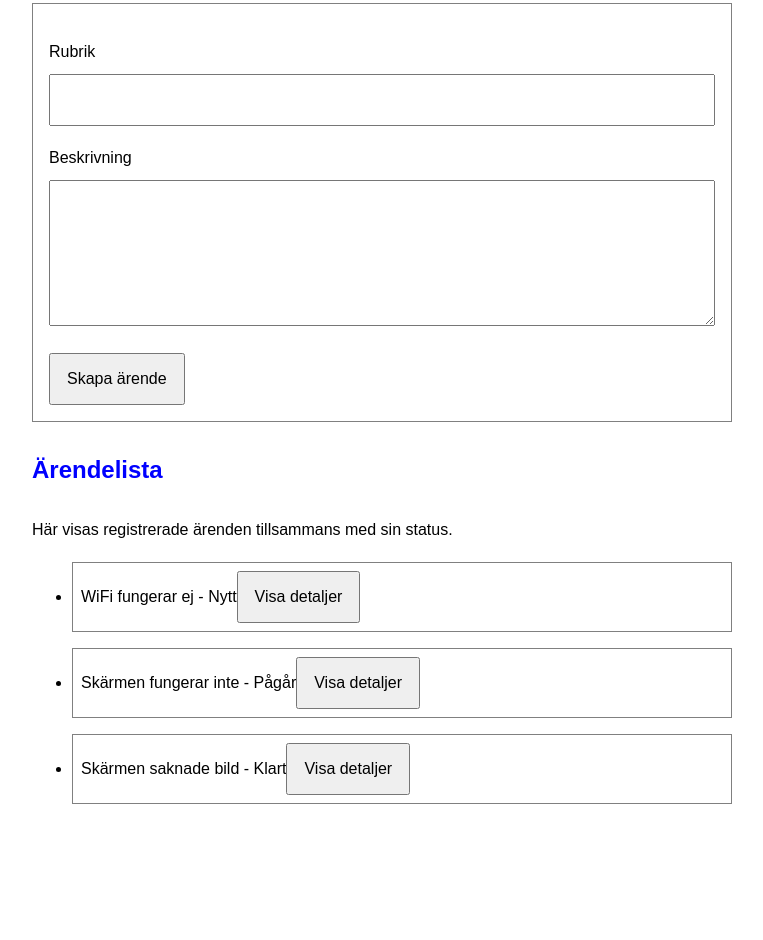
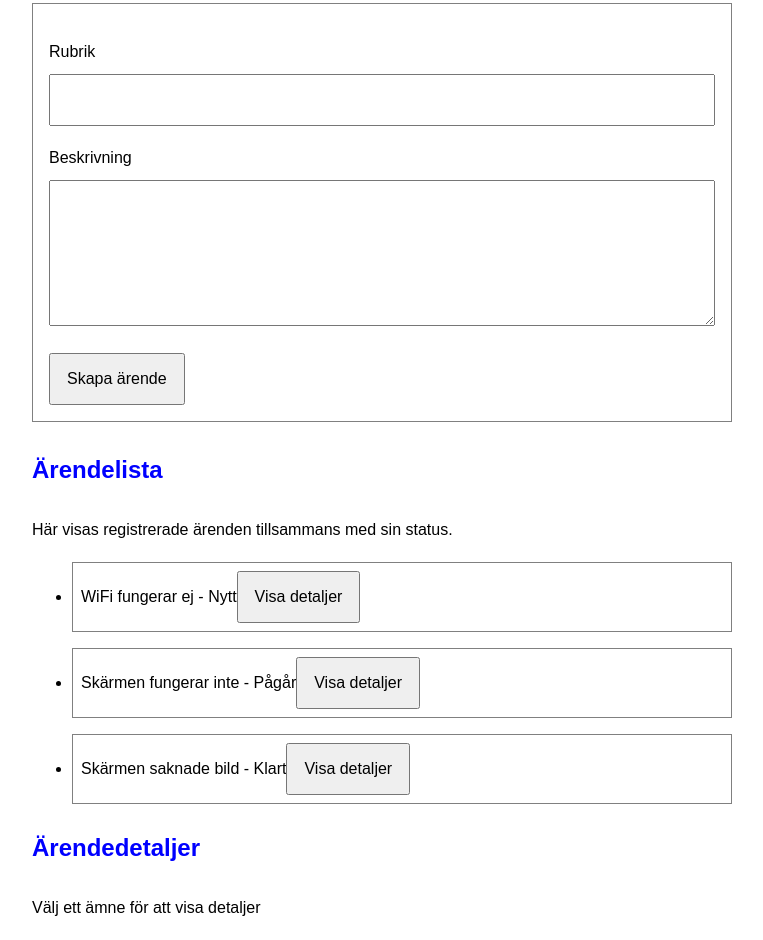
Before and after one commit to leoforsell/it-ticket-tracker, a plain HTML site: page public/index.html in a window 1280 px wide. Shown: the part 220-1160 px from the top of the page, without its empty margins (258-1021 px from the left). Before the commit the page ends 1040 px from the top, so only its background shows below. Drawn offline with Linux system fonts and the light colour scheme.

Commit message:
fix: add missing ticket container

```diff
--- a/public/index.html
+++ b/public/index.html
@@ -15,11 +15,11 @@
     <p>Här kan användaren ange en rubrik och beskriva sitt IT-problem.</p>
      <form>
       <p>
-        <label for ="ticket-title">Rubrik</label>
-        <input type ="text" id ="ticket-title" name="title"/>
+        <label for="ticket-title">Rubrik</label>
+        <input type="text" id="ticket-title" name="title"/>
       </p>
       <p>
-        <label for ="ticket-description">Beskrivning</label>
+        <label for="ticket-description">Beskrivning</label>
         <textarea
           id="ticket-description"
           name="description"
@@ -30,6 +30,10 @@
     <h2>Ärendelista</h2>
     <p>Här visas registrerade ärenden tillsammans med sin status.</p>
     <ul id="ticket-list"></ul>
+    <section id="ticket-details">
+      <h2>Ärendedetaljer</h2>
+      <p>Välj ett ämne för att visa detaljer</p>
+    </section>
   </main>
 </body>
 </html>
```
